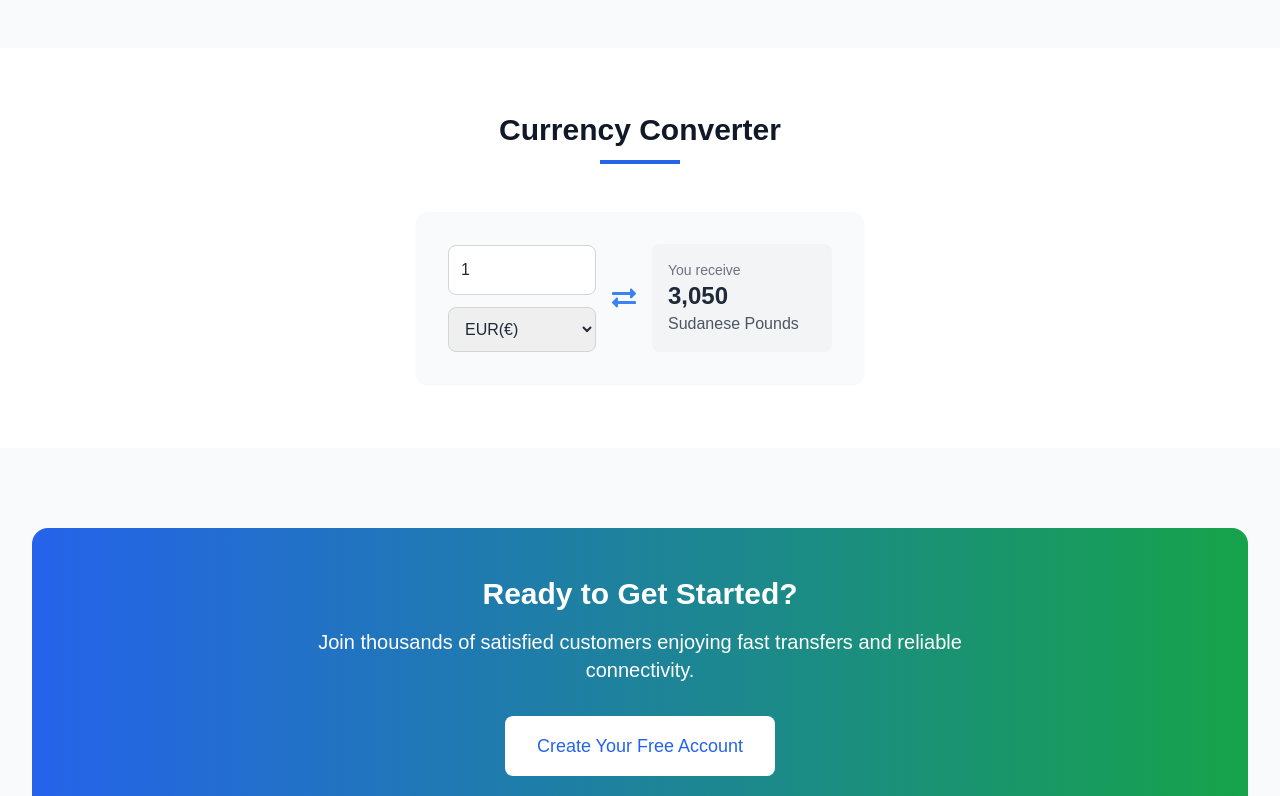
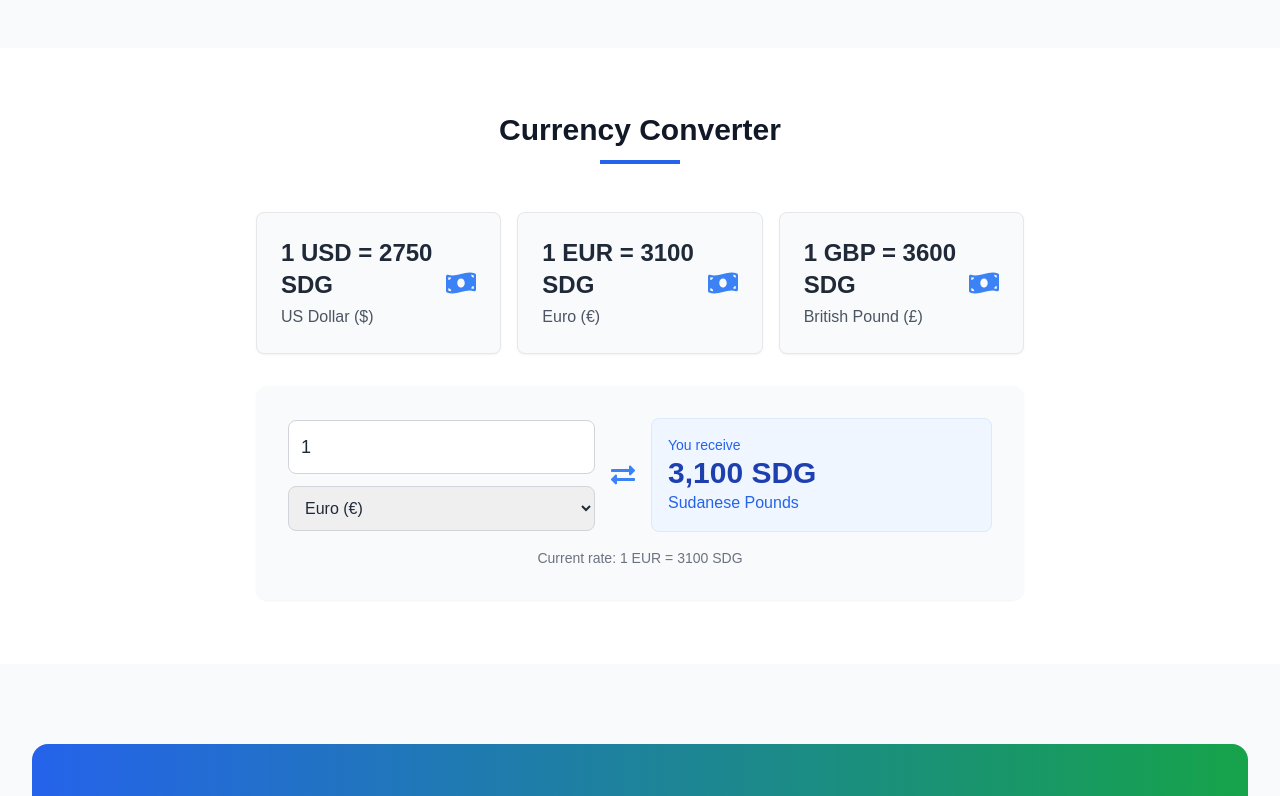
Before and after one commit to galalkoro98/migelpay_frontend, a Next.js app: page / in a window 1280 px wide. Shown: the part 730-1526 px from the top of the page. Built offline with nearby package versions, Linux system fonts and the light colour scheme; no server answers; what tailwindcss-rtl would draw is missing.

Commit message:
update and edit

```diff
--- a/src/pages/_app.tsx
+++ b/src/pages/_app.tsx
@@ -15,17 +15,25 @@ function App({ Component, pageProps }: AppProps) {
         document.documentElement.lang = lang;
     }, [language]);
     const t = {
-        title: "MigelPay | Migration Electronic Payment",
-        description: "Fast, secure, and verified money transfers and Starlink services via MigelPay.",
-        keywords: "MigelPay, money transfer, Starlink Sudan, secure payment, electronic migration",
+        // in arabic
+        ar: {
+            title: "MigelPay | خدمات الدفع الإلكتروني  في السودان - MigelPay - تحويلات مالية آمنة",
+            description: "تحويلات مالية سريعة وآمنة ومُعتمدة وخدمات ستارلينك عبر MigelPay.",
+            keywords: "MigelPay, تحويل أموال, ستارلينك السودان, دفع آمن, هجرة إلكترونية",
+        },
+        en: {
+            title: "MigelPay | Migration Electronic Payment and Starlink Services in Sudan - MigelPay - Secure Money Transfers",
+            description: "Fast, secure, and verified money transfers and Starlink services via MigelPay.",
+            keywords: "MigelPay, money transfer, Starlink Sudan, secure payment, electronic migration",
+        }
     }
 
     return (
         <>
             <Head>
-                <title>{t.title}</title>
-                <meta name="description" content={t.description} />
-                <meta name="keywords" content={t.keywords} />
+                <title>{t[language].title}</title>
+                <meta name="description" content={t[language].description} />
+                <meta name="keywords" content={t[language].keywords} />
                 <link rel="icon" href="/assets/favicon.ico" />
                 <link rel="apple-touch-icon" href="/assets/favicon.ico" />
                 <meta name="viewport" content="width=device-width, initial-scale=1.0" />
@@ -42,15 +50,15 @@ function App({ Component, pageProps }: AppProps) {
                 <meta property="og:url" content="https://migelpay.com" />
                 <meta name="twitter:card" content="summary" />
 
-                <meta property="og:title" content={t.title} />
-                <meta property="og:description" content={t.description} />
+                <meta property="og:title" content={t[language].title} />
+                <meta property="og:description" content={t[language].description} />
                 <meta property="og:image" content="/assets/og-image.png" />
                 <meta property="og:url" content="https://www.migelpay.com" />
                 <meta property="og:type" content="website" />
                 <meta property="og:site_name" content="MigelPay" />
                 <meta name="twitter:card" content="summary_large_image" />
-                <meta name="twitter:title" content={t.title} />
-                <meta name="twitter:description" content={t.description} />
+                <meta name="twitter:title" content={t[language].title} />
+                <meta name="twitter:description" content={t[language].description} />
                 <meta name="twitter:image" content="/assets/twitter-image.png" />
                 <meta name="twitter:site" content="@MigelPay" />
                 <meta name="twitter:creator" content="@MigelPay" />
--- a/src/pages/index.tsx
+++ b/src/pages/index.tsx
@@ -16,7 +16,7 @@ export default function HomePage() {
 
     const rates = useMemo(() => ({
         USD: 2750,
-        EUR: 3050,
+        EUR: 3100,
         GBP: 3600,
     }), []);
 
@@ -92,7 +92,94 @@ export default function HomePage() {
                 </section>
 
                 {/* Currency Converter */}
+                {/* Currency Converter */}
                 <section className="max-w-7xl mx-auto px-4 sm:px-6 lg:px-8 py-16 bg-white">
+                    <div className="text-center mb-12">
+                        <h2 className="text-3xl font-bold text-gray-900 mb-3">{t.converterTitle}</h2>
+                        <div className="w-20 h-1 bg-blue-600 mx-auto"></div>
+                    </div>
+
+                    <div className="max-w-3xl mx-auto">
+                        {/* Exchange Rates Display */}
+                        <div className="grid grid-cols-1 md:grid-cols-3 gap-4 mb-8">
+                            {Object.entries(rates).map(([curr, rate]) => (
+                                <motion.div
+                                    key={curr}
+                                    whileHover={{ scale: 1.03 }}
+                                    className="bg-gray-50 p-6 rounded-lg shadow-sm border border-gray-200"
+                                >
+                                    <div className="flex items-center justify-between">
+                                        <div>
+                                            <div className="text-2xl font-bold text-gray-800">
+                                                1 {curr} = {rate} SDG
+                                            </div>
+                                            <div className="text-gray-600 mt-1">
+                                                {curr === "EUR" && "Euro (€)"}
+                                                {curr === "USD" && "US Dollar ($)"}
+                                                {curr === "GBP" && "British Pound (£)"}
+                                            </div>
+                                        </div>
+                                        <div className="text-blue-500 text-3xl">
+                                            <FaMoneyBillWave />
+                                        </div>
+                                    </div>
+                                </motion.div>
+                            ))}
+                        </div>
+
+                        {/* Converter Tool */}
+                        <div className="bg-gray-50 p-8 rounded-xl shadow-sm">
+                            <div className="flex items-center justify-between space-x-4">
+                                <div className="flex-1">
+                                    <input
+                                        type="number"
+                                        value={amount}
+                                        onChange={(e) => {
+                                            const value = Math.max(1, Number(e.target.value));
+                                            setAmount(value);
+                                            updateConvertedAmount(value, currency as "EUR" | "USD" | "GBP");
+                                        }}
+                                        className="w-full p-3 border border-gray-300 rounded-lg focus:ring-2 focus:ring-blue-500 focus:border-blue-500 text-gray-800 text-lg"
+                                        min="1"
+                                    />
+                                    <select
+                                        value={currency}
+                                        onChange={(e) => {
+                                            setCurrency(e.target.value);
+                                            updateConvertedAmount(amount, e.target.value as "EUR" | "USD" | "GBP");
+                                        }}
+                                        className="w-full mt-3 p-3 border border-gray-300 rounded-lg focus:ring-2 focus:ring-blue-500 focus:border-blue-500 text-gray-800"
+                                    >
+                                        <option value="EUR">Euro (€)</option>
+                                        <option value="USD">US Dollar ($)</option>
+                                        <option value="GBP">British Pound (£)</option>
+                                    </select>
+                                </div>
+
+                                <div className="text-blue-500 transform rotate-90 md:rotate-0">
+                                    <FaExchangeAlt className="text-2xl" />
+                                </div>
+
+                                <div className="flex-1 bg-blue-50 p-4 rounded-lg border border-blue-100">
+                                    <div className="text-blue-600 text-sm font-medium">{t.youReceive}</div>
+                                    <div className="text-3xl font-bold text-blue-800">
+                                        {isClient ? convertedAmount.toLocaleString() : convertedAmount} SDG
+                                    </div>
+                                    <div className="text-blue-600 font-medium">Sudanese Pounds</div>
+                                </div>
+                            </div>
+
+                            {/* Rate Info */}
+                            <div className="mt-4 text-center text-gray-500 text-sm">
+                                Current rate: 1 {currency} = {rates[currency as keyof typeof rates]} SDG
+                            </div>
+                        </div>
+                    </div>
+                </section>
+
+
+
+                {/* <section className="max-w-7xl mx-auto px-4 sm:px-6 lg:px-8 py-16 bg-white">
                     <div className="text-center mb-12">
                         <h2 className="text-3xl font-bold text-gray-900 mb-3">{t.converterTitle}</h2>
                         <div className="w-20 h-1 bg-blue-600 mx-auto"></div>
@@ -138,7 +225,7 @@ export default function HomePage() {
                             </div>
                         </div>
                     </div>
-                </section>
+                </section> */}
 
                 {/* CTA Section */}
                 <section className="max-w-7xl mx-auto px-4 sm:px-6 lg:px-8 py-20 text-center">
```
Also changed, not shown: 1 other file (tests, documents, lock files or other folders).
